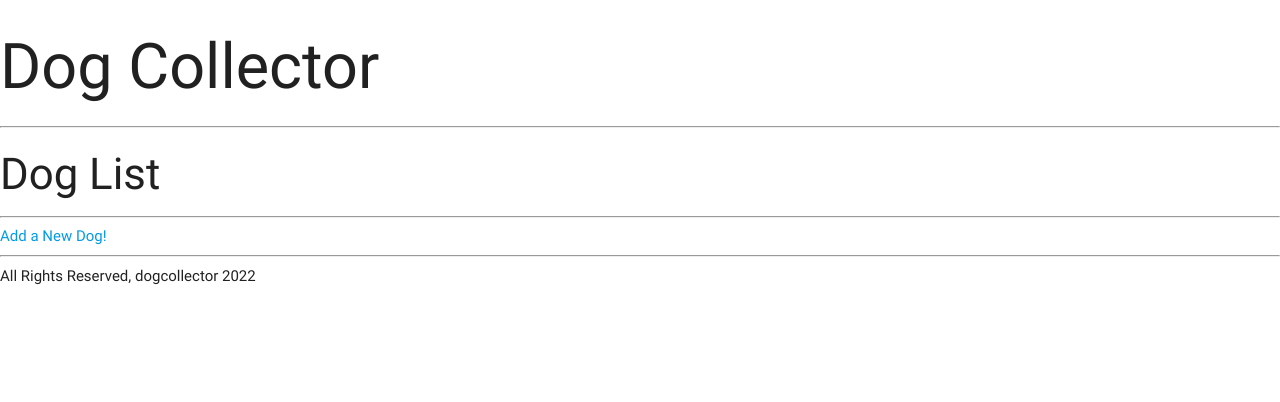
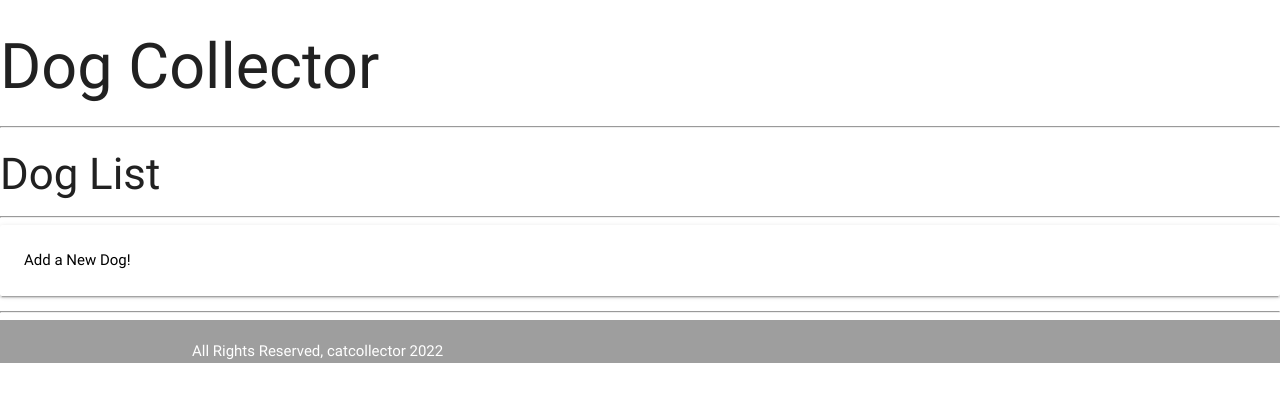
Before and after one commit to sei-ec-remote/Finch_Collector, a Django app: page /dogs/ in a window 1280 px wide. Shown: the top 402 px of the page. Run offline with Django 3.2, Linux system fonts and the light colour scheme; data that the repository does not hold is empty.

Commit message:
added some styling using materialize to view pages

```diff
--- a/dogcollector/main_app/templates/base.html
+++ b/dogcollector/main_app/templates/base.html
@@ -15,8 +15,10 @@
     {% block content %}
     {% endblock %}
 
-    <footer>
-        All Rights Reserved, dogcollector 2022
+    <footer class="page-footer grey">
+        <div class="container">
+            All Rights Reserved, catcollector 2022
+        </div>
     </footer>
 </body>
 
--- a/dogcollector/main_app/templates/dogs/index.html
+++ b/dogcollector/main_app/templates/dogs/index.html
@@ -7,19 +7,24 @@
 
 <h3>Dog List</h3>
 <hr />
-<a href="/dogs/create">Add a New Dog!</a>
+<div class="card-panel">
+<a class="black-text text-darken-2" href="/dogs/create">Add a New Dog!</a>
+</div>
 <hr />
-
+ <div class="container">
     {% for dog in dogs %}
+    <div class="card-panel grey lighten-2">
   <a href="/dogs/{{dog.id}}">
     <p>Name: {{ dog.name }}</p>
+</a>
   {% if dog.age > 0 %}
     <p>Age: {{ dog.age }}</p>
   {% else %}
     <p>Age: puppy</p>
   {% endif %}
-  </a>
+  <small>Description: {{ dog.description }}</small>
+</div>
     <hr />
-
-{% endfor %}
+    {% endfor %}
+</div>
 {% endblock %}
--- a/dogcollector/main_app/templates/main_app/dog_form.html
+++ b/dogcollector/main_app/templates/main_app/dog_form.html
@@ -7,7 +7,7 @@
     <table>
     {{ form.as_table }}
     </table>
-    <input class="btn" type="submit" value="Submit!">
+    <input class="btn black" type="submit" value="Submit!">
   </form>
 </div>
 {% endblock %}
```
Also changed, not shown: dogcollector/main_app/templates/dogs/show.html (+5 -3 lines).
